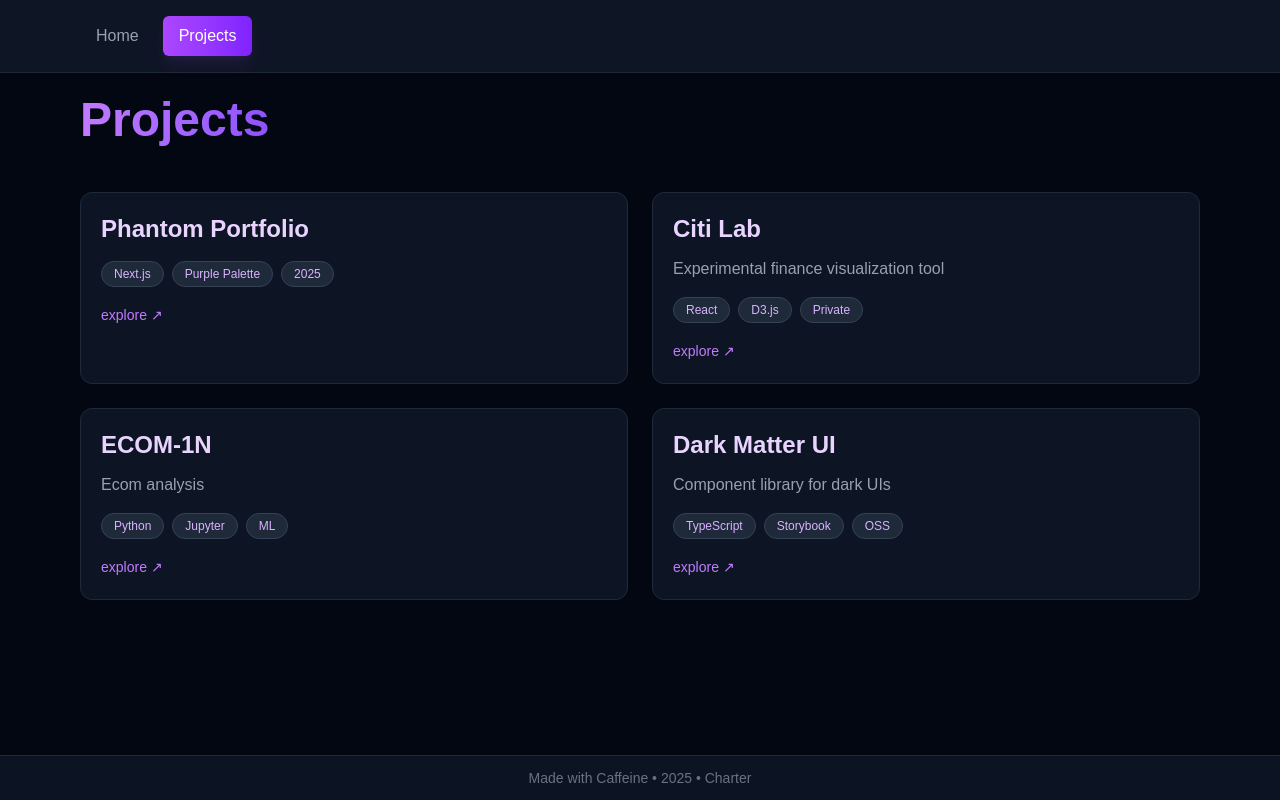
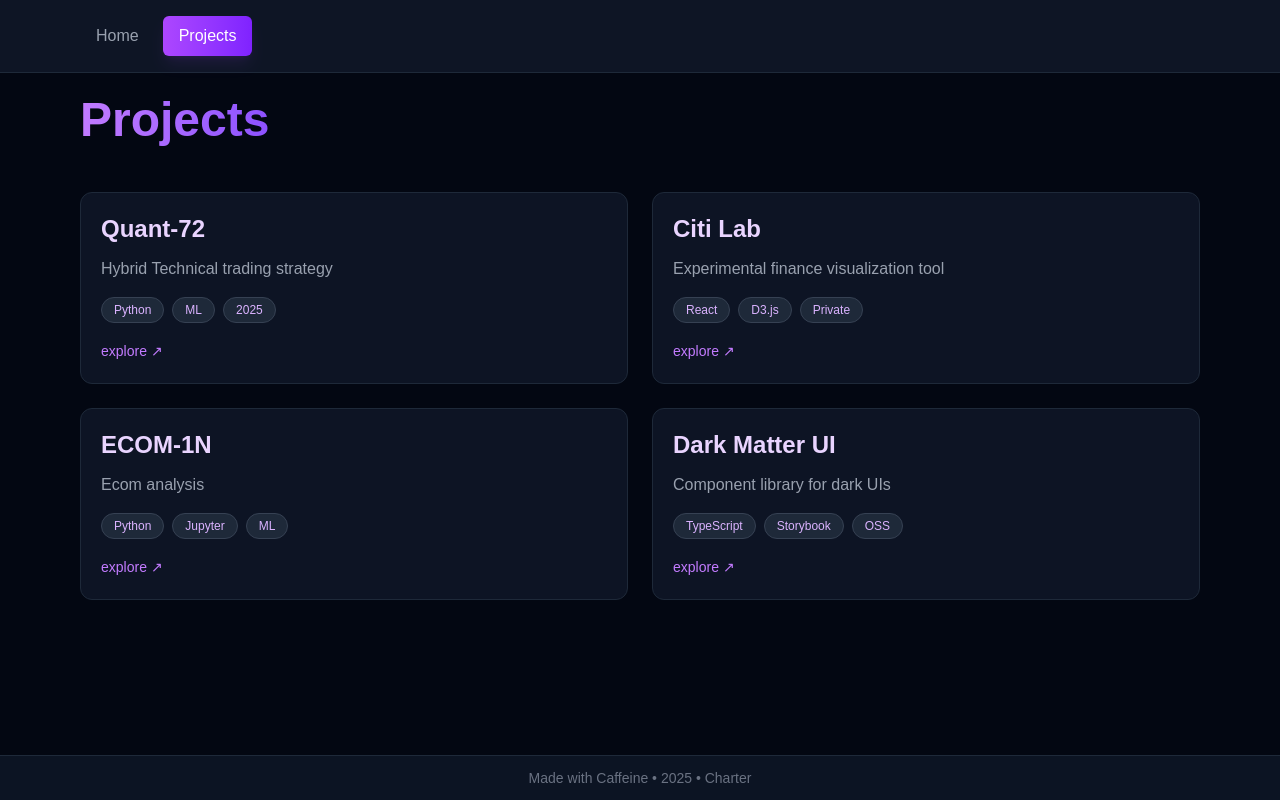
Before and after one commit to N0teveryth1ng/Revamped2, a Next.js app: page / in a window 1280 px wide. Both pictures are taken after a click on the button "Projects". Built offline with nearby package versions, Linux system fonts and the light colour scheme.

Commit message:
Updated Trading Proj 2

```diff
--- a/src/app/page.js
+++ b/src/app/page.js
@@ -231,10 +231,10 @@ export default function Portfolio() {
             <div className="grid md:grid-cols-2 gap-6">
               {[
                 {
-                  title: "Phantom Portfolio",
-                  desc: " ",
-                  tags: ["Next.js", "Purple Palette", "2025"],
-                  link: "#"
+                  title: "Quant-72",
+                  desc: " Hybrid Technical trading strategy",
+                  tags: ["Python", "ML", "2025"],
+                  link: "https://github.com/N0teveryth1ng/Quant72"
                 },
                 {
                   title: "Citi Lab",
```
